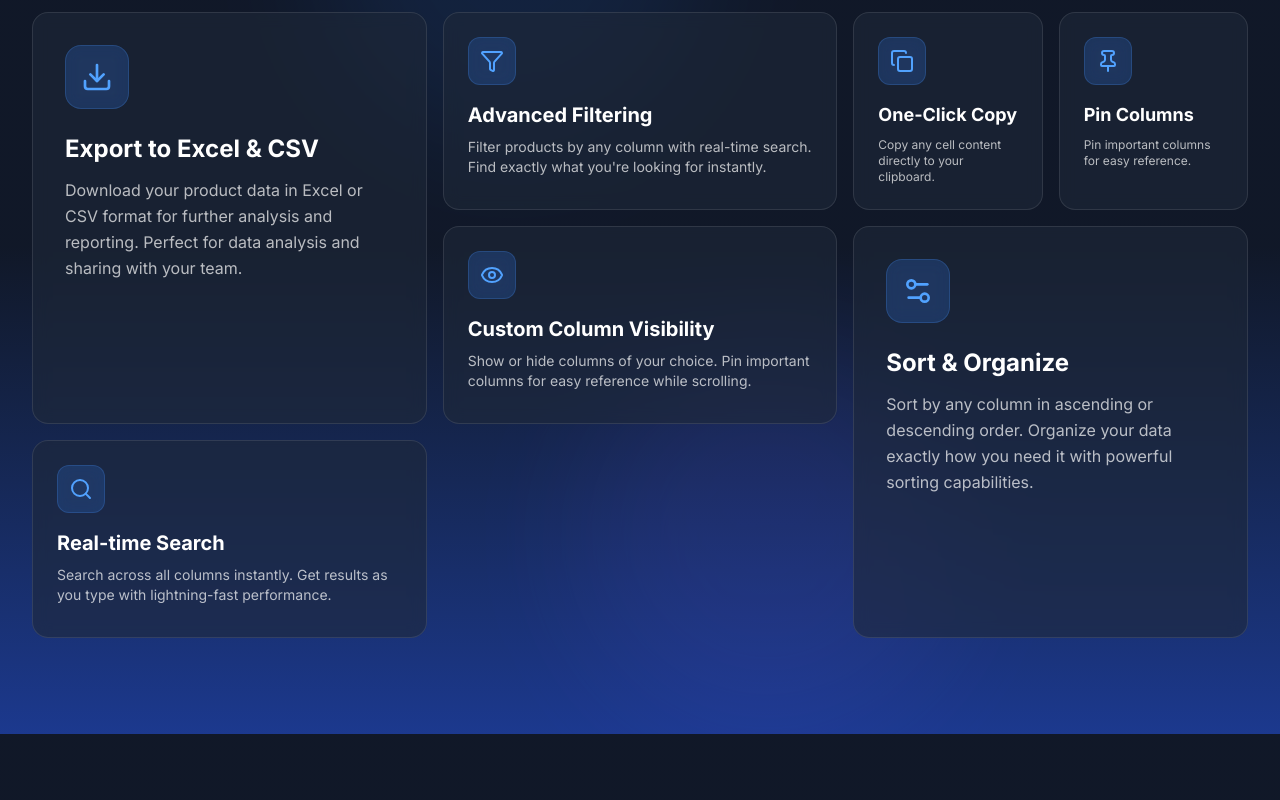
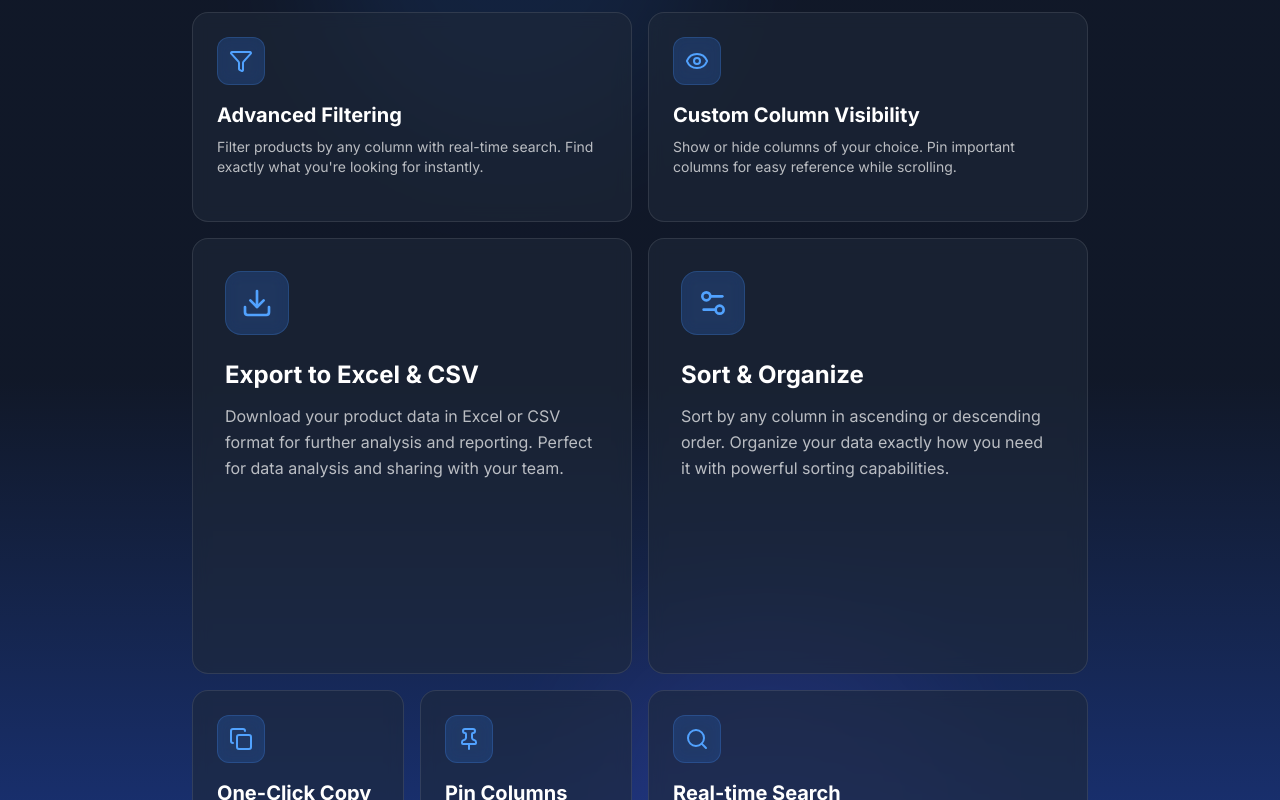
Before and after one commit to vivekrai1999/shopspy, a React (Vite) app: page / in a window 1280 px wide. Shown: the part 1040-1840 px from the top of the page. Built offline with nearby package versions, Linux system fonts and the light colour scheme.

Commit message:
add: imagelink copy option

```diff
--- a/src/components/FeaturesSection.tsx
+++ b/src/components/FeaturesSection.tsx
@@ -19,21 +19,10 @@ export default function FeaturesSection() {
           </p>
         </div>
 
-        {/* Bento Grid */}
-        <div className="grid grid-cols-1 md:grid-cols-4 lg:grid-cols-6 gap-4 auto-rows-fr">
-          {/* Large Feature - Export (spans 2 cols, 2 rows) */}
-          <div className="md:col-span-2 md:row-span-2 bg-gray-800/60 backdrop-blur-sm rounded-2xl p-8 border border-white/10 hover:border-blue-400/30 hover:shadow-2xl hover:shadow-blue-500/20 transition-all duration-300 group">
-            <div className="w-16 h-16 bg-blue-500/20 backdrop-blur-sm rounded-2xl flex items-center justify-center mb-6 group-hover:scale-110 group-hover:bg-blue-500/30 transition-all border border-blue-400/20">
-              <Download className="w-8 h-8 text-blue-400" />
-            </div>
-            <h3 className="text-2xl font-bold text-white mb-3">Export to Excel & CSV</h3>
-            <p className="text-white/70 text-base leading-relaxed">
-              Download your product data in Excel or CSV format for further analysis and reporting. Perfect for data analysis and sharing with your team.
-            </p>
-          </div>
-
-          {/* Medium Feature - Filtering (spans 2 cols) */}
-          <div className="md:col-span-2 lg:col-span-2 bg-gray-800/60 backdrop-blur-sm rounded-2xl p-6 border border-white/10 hover:border-blue-400/30 hover:shadow-2xl hover:shadow-blue-500/20 transition-all duration-300 group">
+        {/* Bento Grid - Perfect 4x4 Square Layout */}
+        <div className="grid grid-cols-1 md:grid-cols-4 md:grid-rows-4 gap-4 max-w-4xl mx-auto auto-rows-fr">
+          {/* Row 1: Medium Feature - Filtering (spans 2 cols, 1 row) */}
+          <div className="md:col-span-2 md:row-span-1 bg-gray-800/60 backdrop-blur-sm rounded-2xl p-6 border border-white/10 hover:border-blue-400/30 hover:shadow-2xl hover:shadow-blue-500/20 transition-all duration-300 group">
             <div className="w-12 h-12 bg-blue-500/20 backdrop-blur-sm rounded-xl flex items-center justify-center mb-4 group-hover:scale-110 group-hover:bg-blue-500/30 transition-all border border-blue-400/20">
               <Filter className="w-6 h-6 text-blue-400" />
             </div>
@@ -43,30 +32,8 @@ export default function FeaturesSection() {
             </p>
           </div>
 
-          {/* Small Feature - Copy (spans 1 col) */}
-          <div className="md:col-span-1 lg:col-span-1 bg-gray-800/60 backdrop-blur-sm rounded-2xl p-6 border border-white/10 hover:border-blue-400/30 hover:shadow-2xl hover:shadow-blue-500/20 transition-all duration-300 group">
-            <div className="w-12 h-12 bg-blue-500/20 backdrop-blur-sm rounded-xl flex items-center justify-center mb-4 group-hover:scale-110 group-hover:bg-blue-500/30 transition-all border border-blue-400/20">
-              <Copy className="w-6 h-6 text-blue-400" />
-            </div>
-            <h3 className="text-lg font-bold text-white mb-2">One-Click Copy</h3>
-            <p className="text-white/70 text-xs">
-              Copy any cell content directly to your clipboard.
-            </p>
-          </div>
-
-          {/* Small Feature - Pin (spans 1 col) */}
-          <div className="md:col-span-1 lg:col-span-1 bg-gray-800/60 backdrop-blur-sm rounded-2xl p-6 border border-white/10 hover:border-blue-400/30 hover:shadow-2xl hover:shadow-blue-500/20 transition-all duration-300 group">
-            <div className="w-12 h-12 bg-blue-500/20 backdrop-blur-sm rounded-xl flex items-center justify-center mb-4 group-hover:scale-110 group-hover:bg-blue-500/30 transition-all border border-blue-400/20">
-              <Pin className="w-6 h-6 text-blue-400" />
-            </div>
-            <h3 className="text-lg font-bold text-white mb-2">Pin Columns</h3>
-            <p className="text-white/70 text-xs">
-              Pin important columns for easy reference.
-            </p>
-          </div>
-
-          {/* Medium Feature - Column Visibility (spans 2 cols) */}
-          <div className="md:col-span-2 lg:col-span-2 bg-gray-800/60 backdrop-blur-sm rounded-2xl p-6 border border-white/10 hover:border-blue-400/30 hover:shadow-2xl hover:shadow-blue-500/20 transition-all duration-300 group">
+          {/* Row 1: Medium Feature - Column Visibility (spans 2 cols, 1 row) */}
+          <div className="md:col-span-2 md:row-span-1 bg-gray-800/60 backdrop-blur-sm rounded-2xl p-6 border border-white/10 hover:border-blue-400/30 hover:shadow-2xl hover:shadow-blue-500/20 transition-all duration-300 group">
             <div className="w-12 h-12 bg-blue-500/20 backdrop-blur-sm rounded-xl flex items-center justify-center mb-4 group-hover:scale-110 group-hover:bg-blue-500/30 transition-all border border-blue-400/20">
               <Eye className="w-6 h-6 text-blue-400" />
             </div>
@@ -76,19 +43,52 @@ export default function FeaturesSection() {
             </p>
           </div>
 
-          {/* Large Feature - Sort & Organize (spans 2 cols, 2 rows) */}
-          <div className="md:col-span-2 md:row-span-2 bg-gray-800/60 backdrop-blur-sm rounded-2xl p-8 border border-white/10 hover:border-blue-400/30 hover:shadow-2xl hover:shadow-blue-500/20 transition-all duration-300 group">
-            <div className="w-16 h-16 bg-blue-500/20 backdrop-blur-sm rounded-2xl flex items-center justify-center mb-6 group-hover:scale-110 group-hover:bg-blue-500/30 transition-all border border-blue-400/20">
-              <Settings2 className="w-8 h-8 text-blue-400" />
+          {/* Row 2-3: Large Feature - Export (spans 2 cols, 2 rows) */}
+          <div className="md:col-span-2 md:row-span-2 bg-gray-800/60 backdrop-blur-sm rounded-2xl p-6 md:p-8 border border-white/10 hover:border-blue-400/30 hover:shadow-2xl hover:shadow-blue-500/20 transition-all duration-300 group">
+            <div className="w-12 h-12 md:w-16 md:h-16 bg-blue-500/20 backdrop-blur-sm rounded-xl md:rounded-2xl flex items-center justify-center mb-4 md:mb-6 group-hover:scale-110 group-hover:bg-blue-500/30 transition-all border border-blue-400/20">
+              <Download className="w-6 h-6 md:w-8 md:h-8 text-blue-400" />
             </div>
-            <h3 className="text-2xl font-bold text-white mb-3">Sort & Organize</h3>
-            <p className="text-white/70 text-base leading-relaxed">
+            <h3 className="text-xl md:text-2xl font-bold text-white mb-2 md:mb-3">Export to Excel & CSV</h3>
+            <p className="text-white/70 text-sm md:text-base leading-relaxed">
+              Download your product data in Excel or CSV format for further analysis and reporting. Perfect for data analysis and sharing with your team.
+            </p>
+          </div>
+
+          {/* Row 2-3: Large Feature - Sort & Organize (spans 2 cols, 2 rows) */}
+          <div className="md:col-span-2 md:row-span-2 bg-gray-800/60 backdrop-blur-sm rounded-2xl p-6 md:p-8 border border-white/10 hover:border-blue-400/30 hover:shadow-2xl hover:shadow-blue-500/20 transition-all duration-300 group">
+            <div className="w-12 h-12 md:w-16 md:h-16 bg-blue-500/20 backdrop-blur-sm rounded-xl md:rounded-2xl flex items-center justify-center mb-4 md:mb-6 group-hover:scale-110 group-hover:bg-blue-500/30 transition-all border border-blue-400/20">
+              <Settings2 className="w-6 h-6 md:w-8 md:h-8 text-blue-400" />
+            </div>
+            <h3 className="text-xl md:text-2xl font-bold text-white mb-2 md:mb-3">Sort & Organize</h3>
+            <p className="text-white/70 text-sm md:text-base leading-relaxed">
               Sort by any column in ascending or descending order. Organize your data exactly how you need it with powerful sorting capabilities.
             </p>
           </div>
 
-          {/* Medium Feature - Real-time Search (spans 2 cols) */}
-          <div className="md:col-span-2 lg:col-span-2 bg-gray-800/60 backdrop-blur-sm rounded-2xl p-6 border border-white/10 hover:border-blue-400/30 hover:shadow-2xl hover:shadow-blue-500/20 transition-all duration-300 group">
+          {/* Row 4: Small Feature - Copy (spans 1 col, 1 row) */}
+          <div className="md:col-span-1 md:row-span-1 bg-gray-800/60 backdrop-blur-sm rounded-2xl p-6 border border-white/10 hover:border-blue-400/30 hover:shadow-2xl hover:shadow-blue-500/20 transition-all duration-300 group">
+            <div className="w-12 h-12 bg-blue-500/20 backdrop-blur-sm rounded-xl flex items-center justify-center mb-4 group-hover:scale-110 group-hover:bg-blue-500/30 transition-all border border-blue-400/20">
+              <Copy className="w-6 h-6 text-blue-400" />
+            </div>
+            <h3 className="text-xl font-bold text-white mb-2">One-Click Copy</h3>
+            <p className="text-white/70 text-sm">
+              Copy any cell content directly to your clipboard.
+            </p>
+          </div>
+
+          {/* Row 4: Small Feature - Pin (spans 1 col, 1 row) */}
+          <div className="md:col-span-1 md:row-span-1 bg-gray-800/60 backdrop-blur-sm rounded-2xl p-6 border border-white/10 hover:border-blue-400/30 hover:shadow-2xl hover:shadow-blue-500/20 transition-all duration-300 group">
+            <div className="w-12 h-12 bg-blue-500/20 backdrop-blur-sm rounded-xl flex items-center justify-center mb-4 group-hover:scale-110 group-hover:bg-blue-500/30 transition-all border border-blue-400/20">
+              <Pin className="w-6 h-6 text-blue-400" />
+            </div>
+            <h3 className="text-xl font-bold text-white mb-2">Pin Columns</h3>
+            <p className="text-white/70 text-sm">
+              Pin important columns for easy reference.
+            </p>
+          </div>
+
+          {/* Row 4: Medium Feature - Real-time Search (spans 2 cols, 1 row) */}
+          <div className="md:col-span-2 md:row-span-1 bg-gray-800/60 backdrop-blur-sm rounded-2xl p-6 border border-white/10 hover:border-blue-400/30 hover:shadow-2xl hover:shadow-blue-500/20 transition-all duration-300 group">
             <div className="w-12 h-12 bg-blue-500/20 backdrop-blur-sm rounded-xl flex items-center justify-center mb-4 group-hover:scale-110 group-hover:bg-blue-500/30 transition-all border border-blue-400/20">
               <Search className="w-6 h-6 text-blue-400" />
             </div>
--- a/src/components/ProductModal.tsx
+++ b/src/components/ProductModal.tsx
@@ -507,15 +507,21 @@ export default function ProductModal({ product, onClose, activeTab, onTabChange
                         </a>
                       </div>
                     </div>
-                    <div className="p-2">
-                      <p
-                        className="text-xs text-white/70 truncate cursor-pointer hover:text-blue-400 transition-colors group/item inline-flex items-center gap-2"
-                        onClick={() => copyToClipboard(image.src)}
-                        title="Click to copy URL"
+                    <div className="p-2 space-y-2">
+                      <p className="text-xs text-white/70">
+                        {image.width} × {image.height}
+                      </p>
+                      <button
+                        onClick={(e) => {
+                          e.stopPropagation()
+                          copyToClipboard(image.src)
+                        }}
+                        className="w-full flex items-center justify-center gap-2 px-2 py-1.5 text-xs font-medium bg-blue-500/20 hover:bg-blue-500/30 text-blue-400 rounded-lg transition-colors border border-blue-400/20"
+                        title="Copy image link"
                       >
-                        <span>{image.width} × {image.height}</span>
-                        <Copy className="w-4 h-4 opacity-0 group-hover/item:opacity-100 text-blue-400 flex-shrink-0" />
-                      </p>
+                        <Copy className="w-3.5 h-3.5" />
+                        <span>Copy Image Link</span>
+                      </button>
                     </div>
                   </div>
                 )
```
